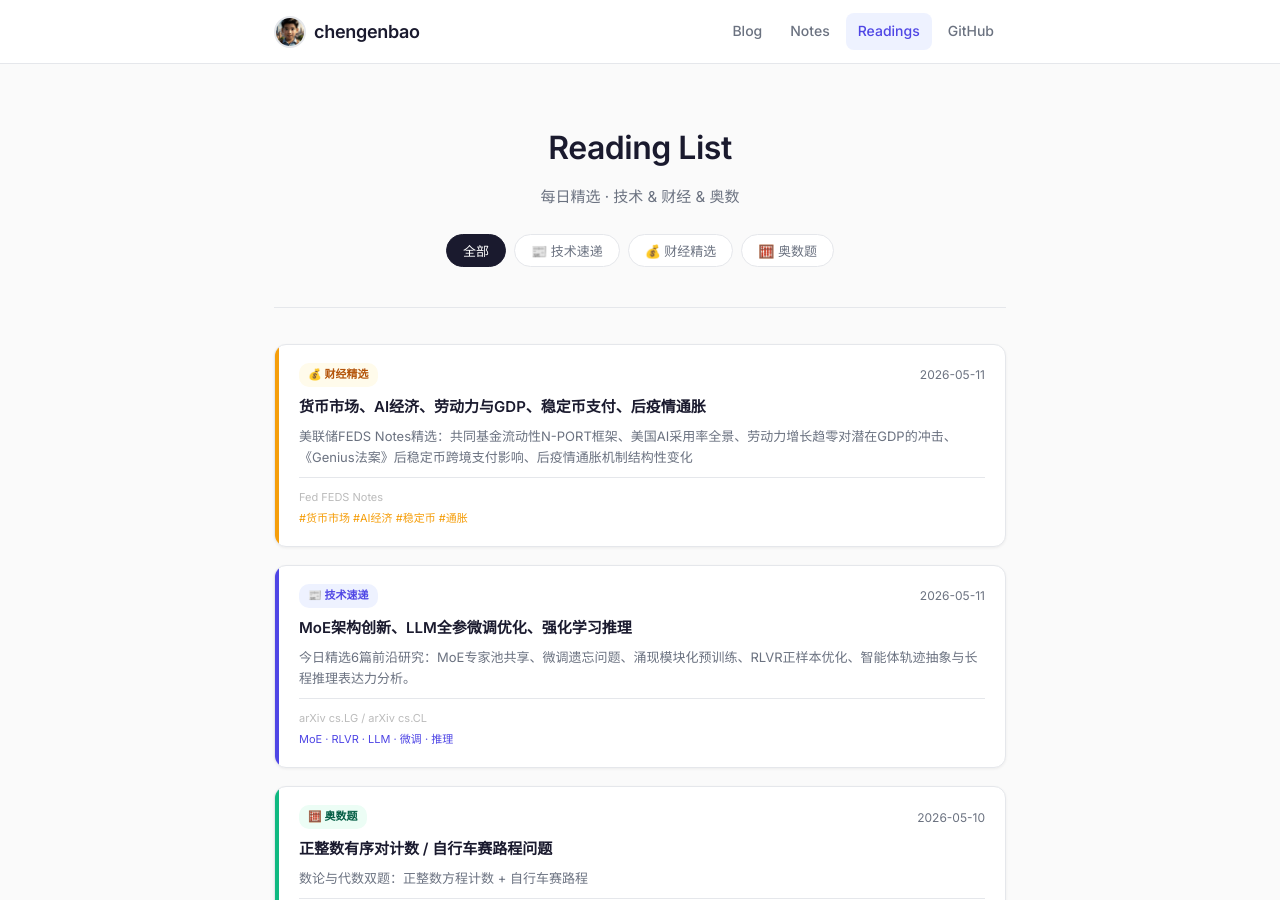
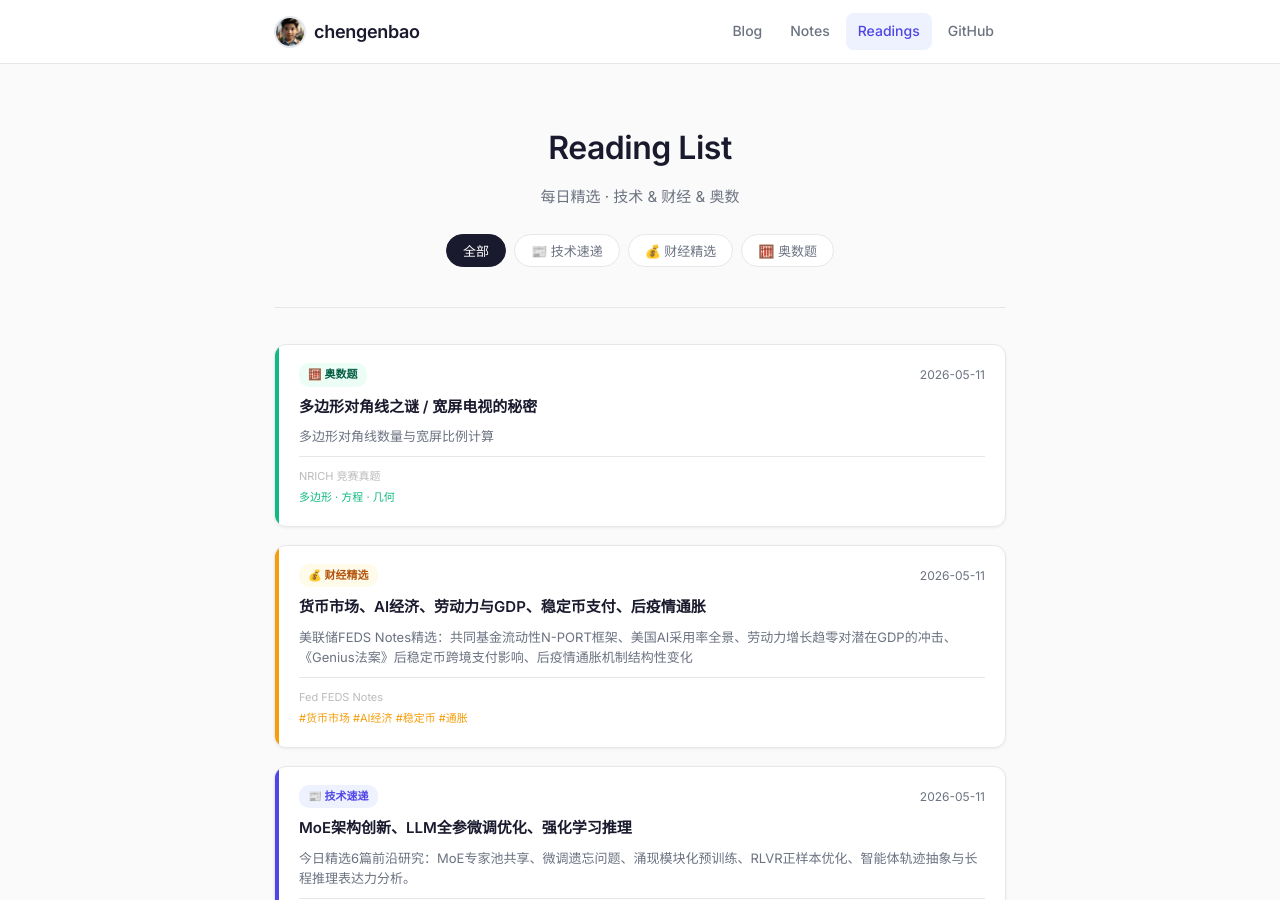
Before and after one commit to chengenbao/chengenbao.github.io, a Jekyll site: the page built from reading-list/index.md, in a window 1280 px wide and 900 px high. Built offline with Jekyll 4.4.1, drawn with Linux system fonts in a browser that asks for light colours.

Commit message:
add math card 2026-05-11

```diff
--- a/reading-list/index.md
+++ b/reading-list/index.md
@@ -18,6 +18,7 @@ permalink: /reading-list/
   </div>
 
   <div class="rl-grid">
+<a class="rl-card math" href="/reading-list/2026-05-11-math/"><div class="rl-accent"></div><div class="rl-body"><div class="rl-top"><span class="rl-badge math">🧮 奥数题</span><time>2026-05-11</time></div><h2>多边形对角线之谜 / 宽屏电视的秘密</h2><p>多边形对角线数量与宽屏比例计算</p><div class="rl-meta"><span class="rl-source">NRICH 竞赛真题</span><span class="rl-tags">多边形 · 方程 · 几何</span></div></div></a>
 <a class="rl-card finance" href="/reading-list/2026-05-11-finance-daily/">
   <div class="rl-accent"></div>
   <div class="rl-body">
```
